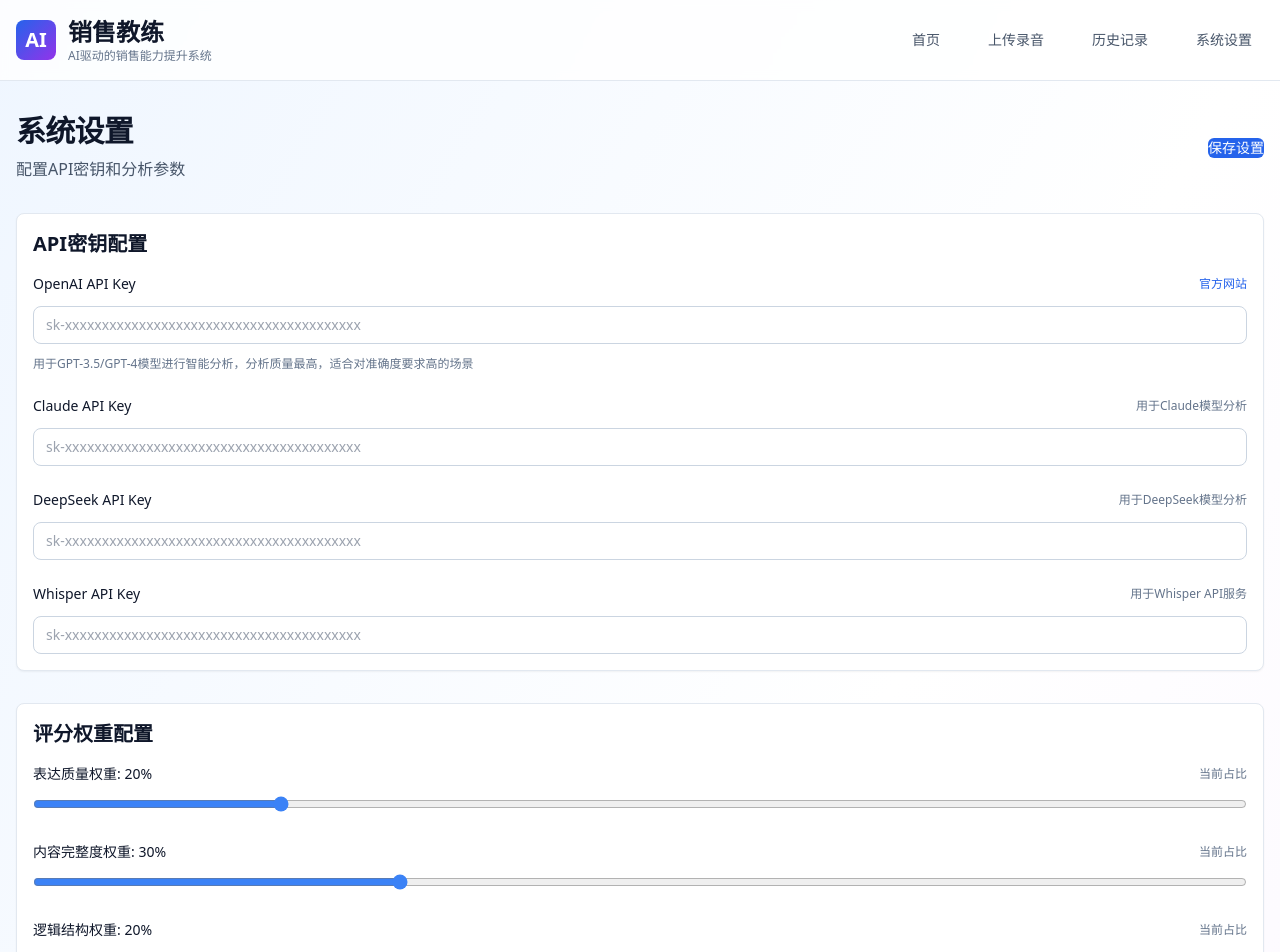
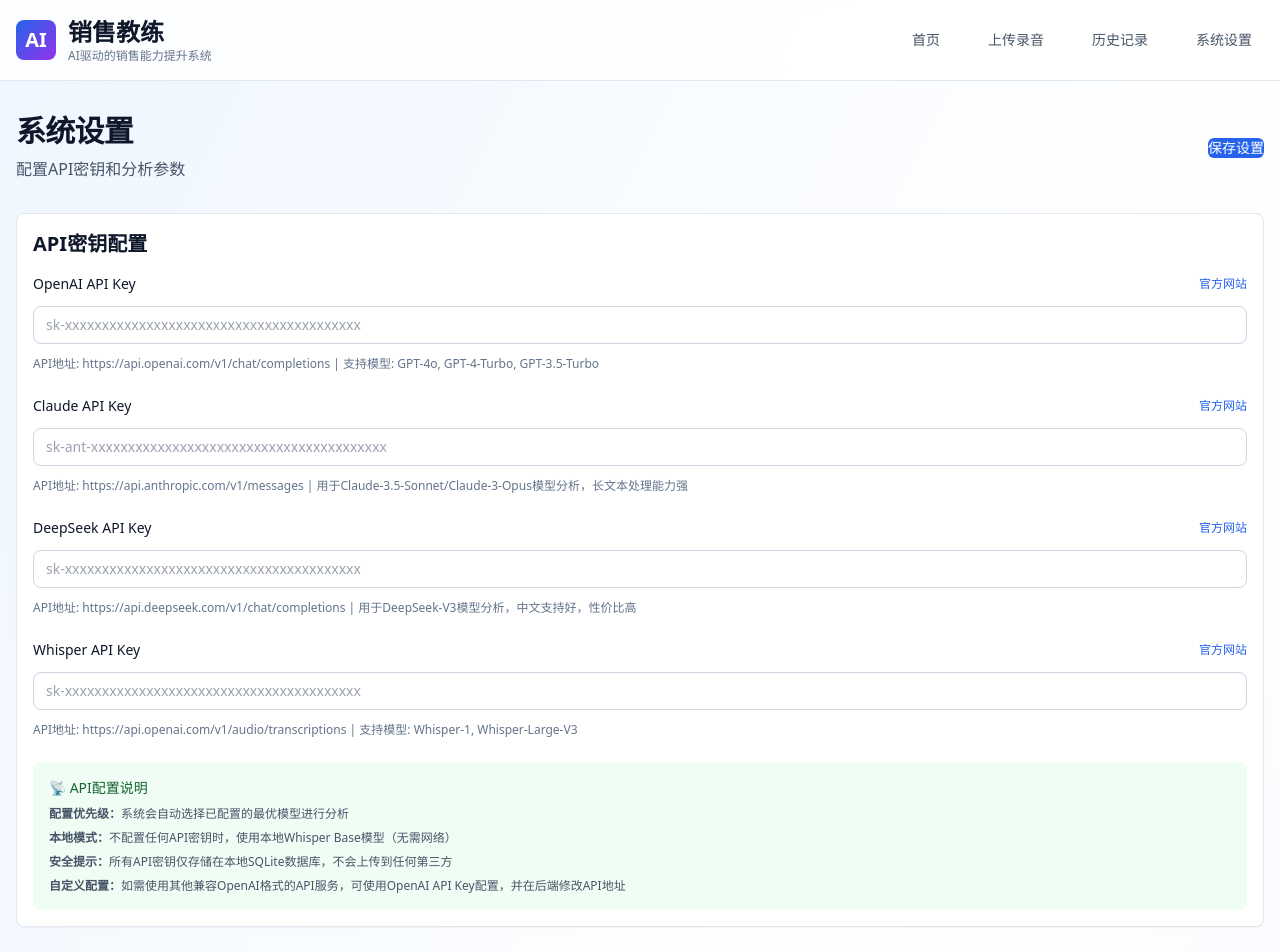
Before and after one commit to i-whimsy/sales-ai-coach, a Vue app in the folder frontend-vue/: page /settings in a window 1280 px wide. Shown: the top 952 px of the page. Built offline with nearby package versions, Linux system fonts and the light colour scheme; no server answers.

Commit message:
feat: 优化API配置，添加接口地址和详细说明

```diff
--- a/frontend-vue/src/views/Settings.vue
+++ b/frontend-vue/src/views/Settings.vue
@@ -39,7 +39,7 @@
               class="w-full rounded-lg border border-slate-300 dark:border-slate-700 bg-white dark:bg-slate-900 px-3 py-2 text-sm text-slate-900 dark:text-white"
             />
             <p class="text-xs text-slate-500 dark:text-slate-500">
-              用于GPT-3.5/GPT-4模型进行智能分析，分析质量最高，适合对准确度要求高的场景
+              API地址: https://api.openai.com/v1/chat/completions | 支持模型: GPT-4o, GPT-4-Turbo, GPT-3.5-Turbo
             </p>
           </div>
 
@@ -49,15 +49,18 @@
                 Claude API Key
               </label>
               <span class="text-xs text-slate-500 dark:text-slate-500">
-                用于Claude模型分析
+                <a href="https://www.anthropic.com" target="_blank" class="text-blue-600 dark:text-blue-400 hover:underline">官方网站</a>
               </span>
             </div>
             <input
               v-model="form.claude_api_key"
               type="text"
-              placeholder="sk-xxxxxxxxxxxxxxxxxxxxxxxxxxxxxxxxxxxxxxxx"
+              placeholder="sk-ant-xxxxxxxxxxxxxxxxxxxxxxxxxxxxxxxxxxxxxxxx"
               class="w-full rounded-lg border border-slate-300 dark:border-slate-700 bg-white dark:bg-slate-900 px-3 py-2 text-sm text-slate-900 dark:text-white"
             />
+            <p class="text-xs text-slate-500 dark:text-slate-500">
+              API地址: https://api.anthropic.com/v1/messages | 用于Claude-3.5-Sonnet/Claude-3-Opus模型分析，长文本处理能力强
+            </p>
           </div>
 
           <div class="space-y-3">
@@ -66,7 +69,7 @@
                 DeepSeek API Key
               </label>
               <span class="text-xs text-slate-500 dark:text-slate-500">
-                用于DeepSeek模型分析
+                <a href="https://www.deepseek.com" target="_blank" class="text-blue-600 dark:text-blue-400 hover:underline">官方网站</a>
               </span>
             </div>
             <input
@@ -75,6 +78,9 @@
               placeholder="sk-xxxxxxxxxxxxxxxxxxxxxxxxxxxxxxxxxxxxxxxx"
               class="w-full rounded-lg border border-slate-300 dark:border-slate-700 bg-white dark:bg-slate-900 px-3 py-2 text-sm text-slate-900 dark:text-white"
             />
+            <p class="text-xs text-slate-500 dark:text-slate-500">
+              API地址: https://api.deepseek.com/v1/chat/completions | 用于DeepSeek-V3模型分析，中文支持好，性价比高
+            </p>
           </div>
 
           <div class="space-y-3">
@@ -83,7 +89,7 @@
                 Whisper API Key
               </label>
               <span class="text-xs text-slate-500 dark:text-slate-500">
-                用于Whisper API服务
+                <a href="https://openai.com/research/whisper" target="_blank" class="text-blue-600 dark:text-blue-400 hover:underline">官方网站</a>
               </span>
             </div>
             <input
@@ -92,6 +98,19 @@
               placeholder="sk-xxxxxxxxxxxxxxxxxxxxxxxxxxxxxxxxxxxxxxxx"
               class="w-full rounded-lg border border-slate-300 dark:border-slate-700 bg-white dark:bg-slate-900 px-3 py-2 text-sm text-slate-900 dark:text-white"
             />
+            <p class="text-xs text-slate-500 dark:text-slate-500">
+              API地址: https://api.openai.com/v1/audio/transcriptions | 支持模型: Whisper-1, Whisper-Large-V3
+            </p>
+          </div>
+
+          <div class="mt-4 p-4 rounded-lg bg-green-50 dark:bg-green-900/20">
+            <h3 class="text-sm font-medium text-green-800 dark:text-green-300 mb-2">📡 API配置说明</h3>
+            <div class="space-y-2 text-xs text-slate-600 dark:text-slate-300">
+              <p><strong>配置优先级：</strong>系统会自动选择已配置的最优模型进行分析</p>
+              <p><strong>本地模式：</strong>不配置任何API密钥时，使用本地Whisper Base模型（无需网络）</p>
+              <p><strong>安全提示：</strong>所有API密钥仅存储在本地SQLite数据库，不会上传到任何第三方</p>
+              <p><strong>自定义配置：</strong>如需使用其他兼容OpenAI格式的API服务，可使用OpenAI API Key配置，并在后端修改API地址</p>
+            </div>
           </div>
         </div>
       </div>
```
